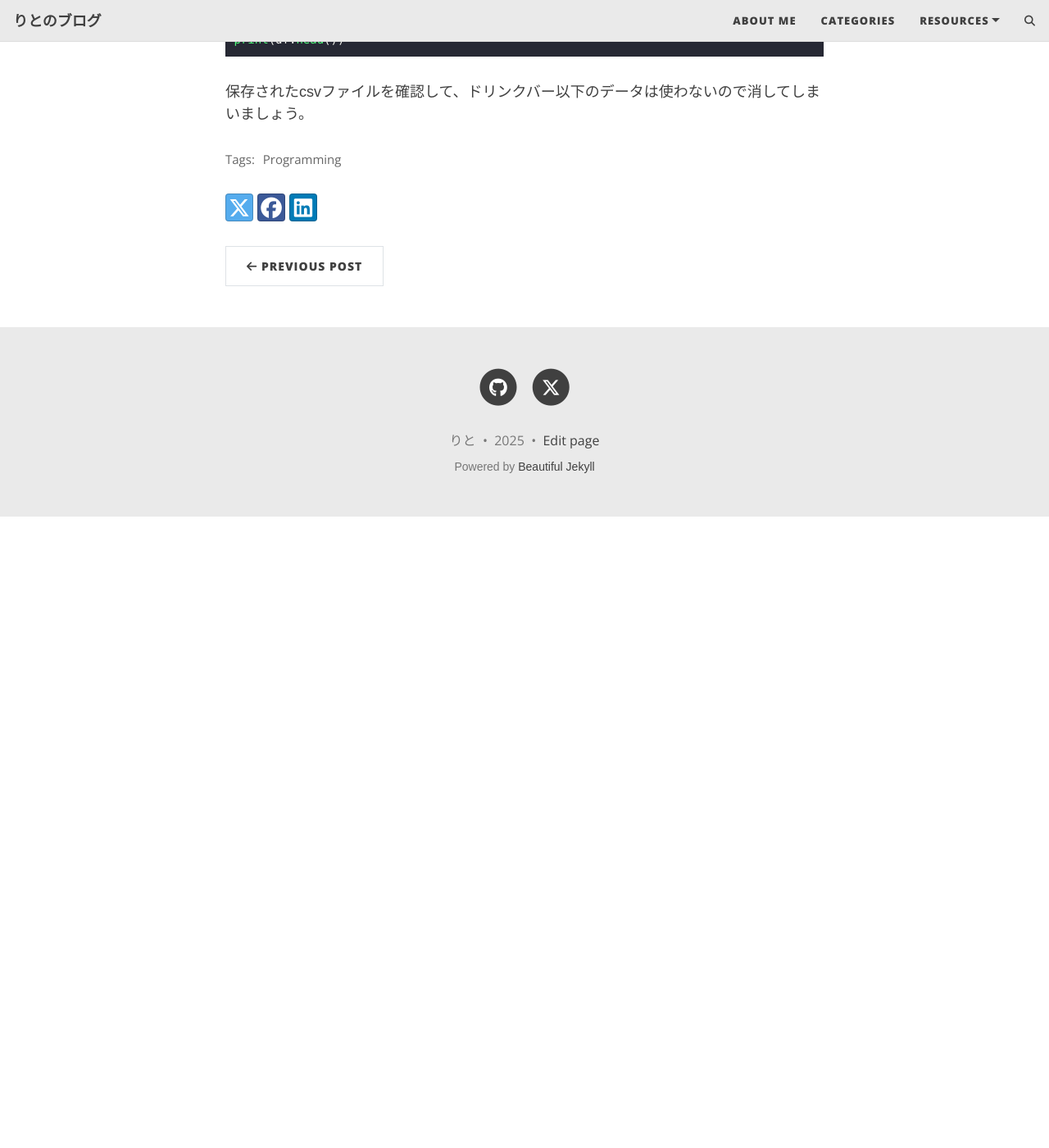
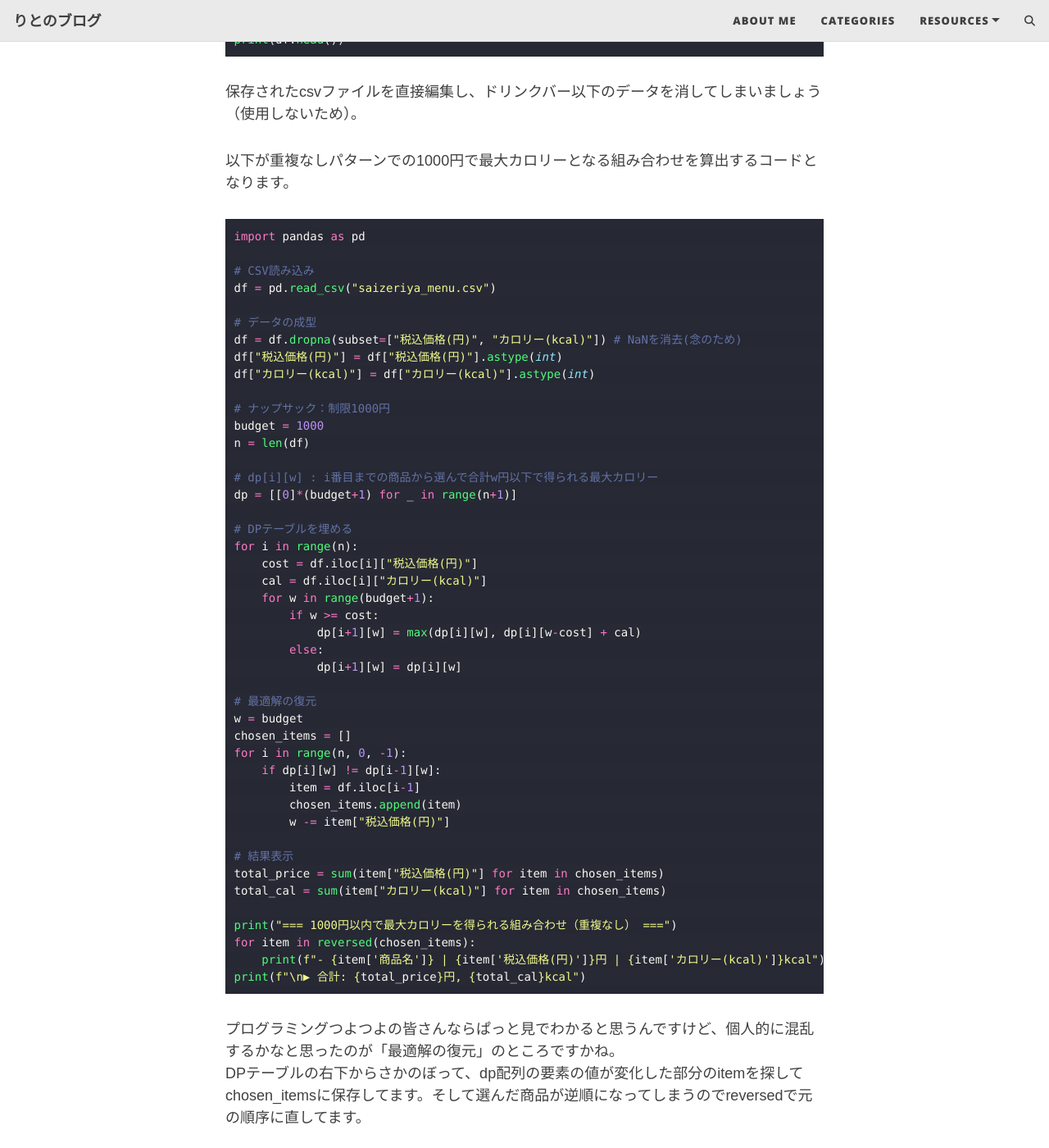
Before and after one commit to mikami1004/blog, a Jekyll site: the page built from _posts/2025-07-04-saizeriya.md, in a window 1280 px wide and 1400 px high, scrolled down 2829 px. Shown: the whole window at 82% size. Built offline with Jekyll 4.4.1, drawn with Linux system fonts in a browser that asks for light colours; comment, search, counter and statistics services are not loaded; before the commit the page ends 3459 px from its top, so only the background shows below that; some of the changed text lies outside the part shown.

Commit message:
ブログ

````diff
--- a/_posts/2025-07-04-saizeriya.md
+++ b/_posts/2025-07-04-saizeriya.md
@@ -23,7 +23,7 @@ tags: [Programming]
 > Nこの品物があり、各品物には**重さ**と**価値**が決まっている。これらの品物から**重さの総和がWを超えないように**選んだときの**価値の最大値**を求めよ。
 
 解法としてまず思いつくのが全探索ですが、その計算量は$O(2^n)$となります。
-[計算量の話](https://cppx.hatenablog.com/entry/2017/08/06/104144)や[【Python】AtcoderでTLEになる計算量の閾値を調べてみた 【PyPy】](https://rit-inc.hatenablog.com/entry/2021/12/13/180125)を見るとAtCoderでは$10^7$程度までの計算量には耐えうることがわかります。なので品物の数が少ない場合（23個以内）には耐えうるかと思いますが、それ以上になってしまうと計算が長くなってしまいます。<br>
+[計算量の話](https://cppx.hatenablog.com/entry/2017/08/06/104144)や[【Python】AtcoderでTLEになる計算量の閾値を調べてみた 【PyPy】](https://rit-inc.hatenablog.com/entry/2021/12/13/180125)を見るとAtCoderでは$10^7$程度までの計算量には耐えうることがわかります。なので品物の数が少ない場合（23個以内）には全探索でもよいかと思いますが、それ以上になってしまうと計算が長くなってしまいます。<br>
 まあ計算量が$O(2^n)$と指数関数的に増えてしまうので全探索は避けたほうが無難ですね。
 
 そこで今回は動的計画法を使っていくことにします。
@@ -72,4 +72,137 @@ df.to_csv("saizeriya_menu.csv", index=False)
 print(df.head())
 ```
 
-保存されたcsvファイルを確認して、ドリンクバー以下のデータは使わないので消してしまいましょう。
+保存されたcsvファイルを直接編集し、ドリンクバー以下のデータを消してしまいましょう（使用しないため）。
+
+以下が重複なしパターンでの1000円で最大カロリーとなる組み合わせを算出するコードとなります。<br>
+``` py
+import pandas as pd
+
+# CSV読み込み
+df = pd.read_csv("saizeriya_menu.csv")
+
+# データの成型
+df = df.dropna(subset=["税込価格(円)", "カロリー(kcal)"]) # NaNを消去(念のため)
+df["税込価格(円)"] = df["税込価格(円)"].astype(int)
+df["カロリー(kcal)"] = df["カロリー(kcal)"].astype(int)
+
+# ナップサック：制限1000円
+budget = 1000
+n = len(df)
+
+# dp[i][w] : i番目までの商品から選んで合計w円以下で得られる最大カロリー
+dp = [[0]*(budget+1) for _ in range(n+1)]
+
+# DPテーブルを埋める
+for i in range(n):
+    cost = df.iloc[i]["税込価格(円)"]
+    cal = df.iloc[i]["カロリー(kcal)"]
+    for w in range(budget+1):
+        if w >= cost:
+            dp[i+1][w] = max(dp[i][w], dp[i][w-cost] + cal)
+        else:
+            dp[i+1][w] = dp[i][w]
+
+# 最適解の復元
+w = budget
+chosen_items = []
+for i in range(n, 0, -1):
+    if dp[i][w] != dp[i-1][w]:
+        item = df.iloc[i-1]
+        chosen_items.append(item)
+        w -= item["税込価格(円)"]
+
+# 結果表示
+total_price = sum(item["税込価格(円)"] for item in chosen_items)
+total_cal = sum(item["カロリー(kcal)"] for item in chosen_items)
+
+print("=== 1000円以内で最大カロリーを得られる組み合わせ（重複なし） ===")
+for item in reversed(chosen_items):
+    print(f"- {item['商品名']} | {item['税込価格(円)']}円 | {item['カロリー(kcal)']}kcal")
+print(f"\n▶ 合計: {total_price}円, {total_cal}kcal")
+```
+プログラミングつよつよの皆さんならぱっと見でわかると思うんですけど、個人的に混乱するかなと思ったのが「最適解の復元」のところですかね。<br>
+DPテーブルの右下からさかのぼって、dp配列の要素の値が変化した部分のitemを探してchosen_itemsに保存してます。そして選んだ商品が逆順になってしまうのでreversedで元の順序に直してます。
+
+次に重複ありパターンでのコードです。<br>
+``` py
+import pandas as pd
+
+# CSV読み込み
+df = pd.read_csv("saizeriya_menu.csv")
+
+# データの成型
+df = df.dropna(subset=["税込価格(円)", "カロリー(kcal)"])
+df["税込価格(円)"] = df["税込価格(円)"].astype(int)
+df["カロリー(kcal)"] = df["カロリー(kcal)"].astype(int)
+
+budget = 1000
+n = len(df)
+
+# dp[w]: 価格w円以下で得られる最大カロリー
+dp = [0] * (budget + 1)
+
+# 最適解の復元用の配列（どの商品を最後に選んだかのインデックス）
+choice = [-1] * (budget + 1)
+
+for w in range(budget + 1):
+    for i in range(n):
+        cost = df.iloc[i]["税込価格(円)"]
+        cal = df.iloc[i]["カロリー(kcal)"]
+        if cost <= w:
+            val = dp[w - cost] + cal
+            if val > dp[w]:
+                dp[w] = val
+                choice[w] = i
+
+# 最適な組み合わせの復元
+w = budget
+chosen_items = []
+while w > 0 and choice[w] != -1:
+    i = choice[w]
+    item = df.iloc[i]
+    chosen_items.append(item)
+    w -= item["税込価格(円)"]
+
+# 集計と表示
+total_price = sum(item["税込価格(円)"] for item in chosen_items)
+total_cal = sum(item["カロリー(kcal)"] for item in chosen_items)
+
+print("=== 1000円以内で最大カロリーを得る組み合わせ（重複あり） ===")
+for item in chosen_items:
+    print(f"- {item['商品名']} | {item['税込価格(円)']}円 | {item['カロリー(kcal)']}kcal")
+print(f"\n▶ 合計: {total_price}円, {total_cal}kcal")
+```
+DPテーブルの部分を見比べてみるとわかると思うんですけど、重複ありのほうは１次元配列でいいんですね。理由は、何度も同じ商品を選んでもいいため、商品ごとの管理が不要だからです。~~説明が下手でごめんなさい~~
+
+# 一番コスパの良い組み合わせはこれだ
+
+重複なしの場合、実行結果は以下のようになります。
+
+=== 1000円以内で最大カロリーを得られる組み合わせ（重複なし） ===
+- ライス | 150円 | 303kcal
+- ターメリックライス | 200円 | 424kcal
+- ペペロンチーノ | 300円 | 582kcal
+- 焼チーズ ミラノ風ドリア | 350円 | 666kcal
+
+▶ 合計: 1000円, 1975kcal
+
+ライス、ライス、パスタ、ドリア<br>
+怒涛の炭水化物
+
+続いて重複ありの場合です。
+
+=== 1000円以内で最大カロリーを得る組み合わせ（重複あり） ===
+- ターメリックライス | 200円 | 424kcal
+- ターメリックライス | 200円 | 424kcal
+- ターメリックライス | 200円 | 424kcal
+- ターメリックライス | 200円 | 424kcal
+- ターメリックライス | 200円 | 424kcal
+
+▶ 合計: 1000円, 2120kcal
+
+まさかのターメリックライス×４
+
+# あとがき
+今まで文章で誰かに説明するようなことがなかったので他の人が理解できる文章が書けた自信がないです。マークダウン記法もよくわかってないのでこれから精進していこうと思います。<br>
+最後まで読んでいただき、ありがとうございました。
````
